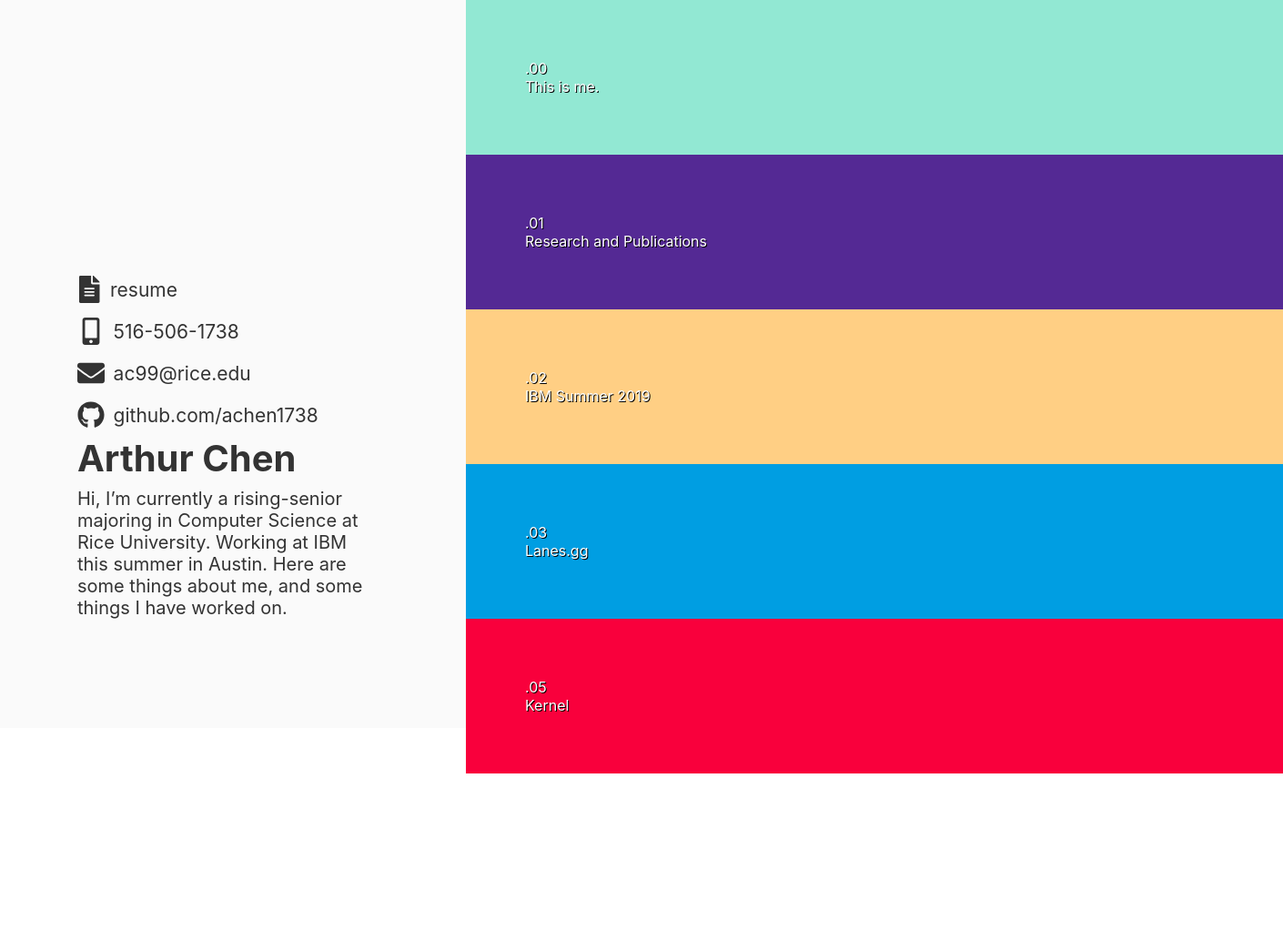
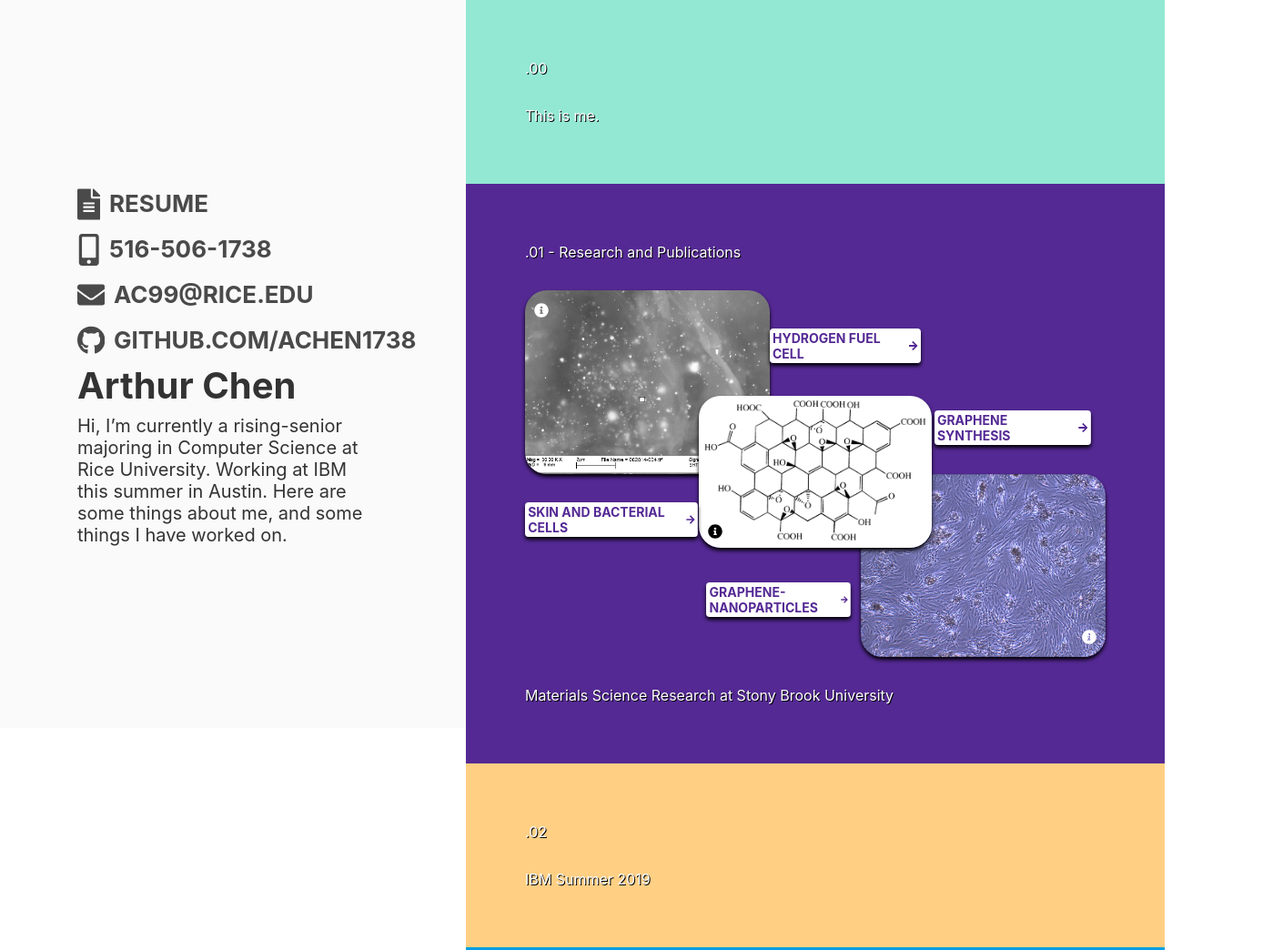
Before and after one commit to achen1738/M-E, a React app in the folder frontend/: page / in a window 1280 px wide. Shown: the top 1044 px of the page at 91% size, 1410 px wide, since content can reach past the window. Before the commit the page ends 850 px from the top, so only its background shows below. Built offline with nearby package versions, Linux system fonts and the light colour scheme.

Commit message:
finished the research section and lanes.gg section

```diff
--- a/frontend/src/components/content/content.js
+++ b/frontend/src/components/content/content.js
@@ -1,6 +1,8 @@
 import React, { Component } from "react";
 import styles from "./content.module.css";
 import OuterCard from "./myWork/outerCard";
+import Research from "./myWork/research";
+import Lanes from "./myWork/lanes";
 
 class Content extends Component {
   state = {};
@@ -14,8 +16,9 @@ class Content extends Component {
         />
         <OuterCard
           color={styles.mediumPurple}
-          numWork={".01"}
-          description={"Research and Publications"}
+          numWork={".01 - Research and Publications"}
+          content={<Research />}
+          description={"Materials Science Research at Stony Brook University"}
         />
         <OuterCard
           color={styles.beige}
@@ -24,8 +27,11 @@ class Content extends Component {
         />
         <OuterCard
           color={styles.mediumBlue}
-          numWork={".03"}
-          description={"Lanes.gg"}
+          numWork={".03 - Lanes.gg (Not Hosted)"}
+          content={<Lanes />}
+          description={
+            "Data Analysis of Individual Matches for League of Legends."
+          }
         />
         <OuterCard
           color={styles.brightRed}
--- a/frontend/src/components/content/myWork/innerCard.js
+++ b/frontend/src/components/content/myWork/innerCard.js
@@ -6,7 +6,7 @@ class InnerCard extends Component {
     return (
       <div className={styles.innerCard}>
         <div className={styles.numWork}>{this.props.numWork}</div>
-        <div className={styles.image} />
+        {this.props.content}
         <div className={styles.description}>{this.props.description}</div>
       </div>
     );
--- /dev/null
+++ b/frontend/src/components/content/myWork/lanes.js
@@ -0,0 +1,27 @@
+import React, { Component } from "react";
+import After from "../../../files/newLane2.gif";
+import { FaGithub } from "react-icons/fa";
+import styles from "./lanes.module.css";
+
+class Lanes extends Component {
+  state = {};
+  render() {
+    return (
+      <div className={styles.right}>
+        <div className={styles.gif}>
+          <img src={After} alt="After gif" />
+          <a
+            className={styles.githubLink}
+            rel="noopener noreferrer"
+            target="_blank"
+            href="https://github.com/achen1738/lanes.gg/tree/master/"
+          >
+            <FaGithub className={[styles.icon, styles.bigIcon].join(" ")} />
+          </a>
+        </div>
+      </div>
+    );
+  }
+}
+
+export default Lanes;
--- a/frontend/src/components/content/myWork/myWork.module.css
+++ b/frontend/src/components/content/myWork/myWork.module.css
@@ -8,3 +8,11 @@
   color: white;
   text-shadow: 1px 1px black;
 }
+
+.numWork {
+  margin-bottom: 4vh;
+}
+
+.description {
+  margin-top: 4vh;
+}
--- a/frontend/src/components/content/myWork/outerCard.js
+++ b/frontend/src/components/content/myWork/outerCard.js
@@ -1,14 +1,14 @@
 import React, { Component } from "react";
 import styles from "./myWork.module.css";
 import InnerCard from "./innerCard";
-class Myself extends Component {
+class OuterCard extends Component {
   state = {};
   render() {
     return (
       <div className={[styles.container, this.props.color].join(" ")}>
         <InnerCard
           numWork={this.props.numWork}
-          image={this.props.image}
+          content={this.props.content}
           description={this.props.description}
         />
       </div>
@@ -16,4 +16,4 @@ class Myself extends Component {
   }
 }
 
-export default Myself;
+export default OuterCard;
--- /dev/null
+++ b/frontend/src/components/content/myWork/research.js
@@ -0,0 +1,92 @@
+import React, { Component } from "react";
+import GO from "../../../images/go.jpg";
+import SEM from "../../../images/sem.jpg";
+import Cells from "../../../images/cells.jpg";
+import styles from "./research.module.css";
+import { FaInfoCircle, FaArrowRight } from "react-icons/fa";
+import ReactTooltip from "react-tooltip";
+
+class Research extends Component {
+  state = {};
+  render() {
+    return (
+      <div className={styles.imageContainer}>
+        <div className={[styles.researchImage, styles.left].join(" ")}>
+          <img src={SEM} alt="SEM" />
+          <FaInfoCircle data-tip data-for="SEM" className={styles.topLeft} />
+          <ReactTooltip place="right" id="SEM">
+            <span>Scanning Electron Microscopy of Graphene</span>
+            <br />
+            <span>synthesized with Metal Nanoparticles</span>
+          </ReactTooltip>
+          <div className={styles.topPublicationGrid}>
+            <div className={[styles.midTopPub].join(" ")}>
+              <a
+                className={styles.publication}
+                href="https://www.researchgate.net/publication/285982063_Optimizing_Reduced_Graphene_Oxide_with_Metallic_Nanoparticles_for_Increasing_the_Efficiency_of_Proton_Exchange_Membrane_Fuel_Cells"
+              >
+                Hydrogen Fuel Cell
+                <FaArrowRight className={styles.arrowIcon} />
+              </a>
+            </div>
+            <div className={[styles.midRightPos].join(" ")}>
+              <div className={styles.midRightPub}>
+                <a
+                  className={styles.publication}
+                  href="https://www.researchgate.net/publication/292950631_Synthesis_and_Characterization_of_Partially_Reduced_Graphene_Oxide_and_Platinum_and_Gold_Partially_Reduced_Graphene_Oxide"
+                >
+                  Graphene Synthesis
+                  <FaArrowRight className={styles.arrowIcon} />
+                </a>
+              </div>
+            </div>
+          </div>
+        </div>
+        <div className={[styles.middleImageContainer].join(" ")}>
+          <div className={[styles.middleImage].join(" ")}>
+            <img src={GO} alt="Graphene Oxide" />
+            <FaInfoCircle data-tip data-for="go" className={styles.center} />
+            <ReactTooltip place="right" id="go">
+              <span>Chemical Structure of Graphene Oxide</span>
+            </ReactTooltip>
+          </div>
+        </div>
+        <div className={[styles.researchImage, styles.right].join(" ")}>
+          <img className={[].join(" ")} src={Cells} alt="Cells with Pt GO" />
+          <FaInfoCircle
+            data-tip
+            data-for="cells"
+            className={styles.bottomRight}
+          />
+          <ReactTooltip place="left" id="cells">
+            <span>Dermal Fibroblast Cells plated with Graphene.</span>
+          </ReactTooltip>
+          <div className={styles.botPublicationGrid}>
+            <div className={[styles.midLeftPub].join(" ")}>
+              <a
+                className={styles.publication}
+                href="https://www.researchgate.net/publication/290508359_The_Effect_of_Graphene_OxideReduced_Graphene_Oxide_Functionalized_with_Metal_Nanoparticles_on_Dermal_Bacterial_and_CancerousNon-Cancerous_Epidermal_Cells"
+              >
+                Skin and Bacterial Cells
+                <FaArrowRight className={styles.arrowIcon} />
+              </a>
+            </div>
+            <div className={styles.midBotPos}>
+              <div className={styles.midBotPub}>
+                <a
+                  className={styles.publication}
+                  href="https://www.researchgate.net/publication/283154112_Creating_Metal_Nanoparticle-Reduced_Graphene_Oxide_Sheets_by_a_Simple_Desktop_Method"
+                >
+                  Graphene-Nanoparticles
+                  <FaArrowRight className={styles.arrowIcon} />
+                </a>
+              </div>
+            </div>
+          </div>
+        </div>
+      </div>
+    );
+  }
+}
+
+export default Research;
--- /dev/null
+++ b/frontend/src/components/content/myWork/research.module.css
@@ -0,0 +1,170 @@
+.imageContainer {
+  position: relative;
+  width: 100%;
+}
+
+.left {
+  position: relative;
+  display: flex;
+  flex-direction: row;
+}
+
+.right {
+  position: relative;
+  display: flex;
+  flex-direction: row-reverse;
+}
+
+.researchImage > img {
+  position: relative;
+  width: 21vw;
+  height: 100%;
+  border-radius: 3vh;
+  box-shadow: 0px 3px 4px 0px black;
+}
+
+.middleImageContainer {
+  position: absolute;
+  width: 100%;
+  height: 100%;
+  top: 0;
+  left: 0;
+  z-index: 1;
+  display: flex;
+  justify-content: center;
+  align-items: center;
+}
+
+.middleImage {
+  width: 20vw;
+  height: auto;
+  position: relative;
+}
+
+.middleImage > img {
+  width: 100%;
+  height: 100%;
+  border-radius: 3vh;
+  box-shadow: 0px 3px 4px 0px black;
+}
+
+.midResearchImg {
+  position: absolute;
+  width: 20vw;
+  height: auto;
+  border-radius: 3vh;
+  box-shadow: 0px 3px 4px 0px black;
+  left: 30.5%;
+  top: 18.5vh;
+  z-index: 1;
+}
+
+.topLeft {
+  position: absolute;
+  left: 0.75vw;
+  top: 1.75vh;
+  z-index: 2;
+}
+
+.bottomRight {
+  position: absolute;
+  right: 0.75vw;
+  bottom: 1.75vh;
+  z-index: 2;
+}
+
+.center {
+  position: absolute;
+  left: 0.75vw;
+  bottom: 1.75vh;
+  color: black;
+  z-index: 2;
+}
+
+.topPublicationGrid {
+  display: grid;
+  width: 100%;
+  grid-template-columns: 45% 48%;
+  grid-column-gap: 4%;
+}
+
+.botPublicationGrid {
+  display: grid;
+  width: 100%;
+  grid-template-columns: 53% 43%;
+  grid-column-gap: 1%;
+}
+
+.midTopPub {
+  /* padding: 8vh 5vw 0; */
+  height: 61%;
+  display: flex;
+  justify-content: center;
+  align-items: center;
+}
+
+.midRightPub {
+  height: 50%;
+  width: 97%;
+
+  display: flex;
+  flex-direction: column-reverse;
+  justify-content: center;
+  align-items: center;
+}
+
+.midRightPos {
+  display: flex;
+  flex-direction: column-reverse;
+}
+
+.midBotPos {
+  display: flex;
+  flex-direction: column-reverse;
+}
+
+.midBotPub {
+  height: 63%;
+  display: flex;
+  justify-content: center;
+  align-items: center;
+}
+
+.midLeftPub {
+  height: 50%;
+  width: 97%;
+
+  display: flex;
+  justify-content: center;
+  align-items: center;
+}
+
+.publication {
+  color: rgb(84, 41, 148);
+  text-transform: uppercase;
+  background-color: white;
+  text-shadow: none;
+  font-weight: bold;
+  padding: 0.25vh 0.25vw;
+  border-radius: 0.5vh;
+  font-size: 14px;
+  z-index: 2;
+  box-shadow: 0px 3px 4px 0px black;
+  display: flex;
+  align-items: center;
+
+  background: linear-gradient(to right, rgb(171, 132, 230) 50%, white 50%);
+  background-size: 200% 100%;
+  background-position: right bottom;
+  transition: all 0.5s ease-out;
+}
+
+.publication:hover {
+  background-position: left bottom;
+  color: white;
+  /* color: red; */
+}
+
+.arrowIcon {
+  padding-left: 0.25vw;
+}
--- a/frontend/src/components/sidebar/sidebar.js
+++ b/frontend/src/components/sidebar/sidebar.js
@@ -12,32 +12,36 @@ class SideBar extends Component {
           <div className={styles.links}>
             <a
               href={Resume}
-              style={{ width: "110px" }}
+              style={{ width: "150px" }}
               className={[styles.link, styles.linkable].join(" ")}
               download
             >
-              <FaFileAlt className={styles.icon} />
+              <FaFileAlt
+                className={[styles.icon, styles.smallIcon].join(" ")}
+              />
               <span className={styles.linkText}>resume</span>
             </a>
 
             <div className={styles.link}>
-              <FaMobileAlt className={styles.icon} />
+              <FaMobileAlt
+                className={[styles.icon, styles.smallIcon].join(" ")}
+              />
               <span className={styles.linkText}>516-506-1738</span>
             </div>
 
             <div className={styles.link}>
-              <FaEnvelope className={styles.icon} />
+              <FaEnvelope className={[styles.icon, styles.bigIcon].join(" ")} />
               <span className={styles.linkText}>ac99@rice.edu</span>
             </div>
 
             <a
               href="https://www.github.com/achen1738"
-              style={{ width: "290px" }}
+              style={{ width: "400px" }}
               className={[styles.link, styles.linkable].join(" ")}
               rel="noopener noreferrer"
               target="_blank"
             >
-              <FaGithub className={styles.icon} />
+              <FaGithub className={[styles.icon, styles.bigIcon].join(" ")} />
               <span className={styles.linkText}>github.com/achen1738</span>
             </a>
           </div>
--- a/frontend/src/components/sidebar/sidebar.module.css
+++ b/frontend/src/components/sidebar/sidebar.module.css
@@ -17,7 +17,7 @@
   position: absolute;
   left: 85px;
   right: 0px;
-  bottom: 15%;
+  bottom: 25%;
   width: 65%;
   font-style: "Montserrat";
   color: #333333;
@@ -33,17 +33,20 @@
 }
 
 .linkText {
-  font-size: 21px;
-  font-weight: 400;
+  font-weight: bold;
+  text-transform: uppercase;
   vertical-align: middle;
+  font-size: 26px;
+  line-height: 42px;
 }
 
 .link {
   display: flex;
   align-items: center;
-  padding: 1vh 0vw;
+  padding: 0.5vh 0vw;
   transition: all 0.2s ease-in-out;
   /* line-height: 0; */
+  color: #4a4a4a;
 }
 
 .linkable:hover {
@@ -51,10 +54,17 @@
   cursor: pointer;
 }
 
+.smallIcon {
+  font-size: 35px;
+}
+
 .icon {
   padding-right: 0.75vw;
-  font-size: 30px;
   line-height: 0;
+}
+
+.bigIcon {
+  font-size: 40px;
 }
 
 .name {
--- a/frontend/src/index.css
+++ b/frontend/src/index.css
@@ -11,10 +11,14 @@ body {
 a,
 a:visited {
   text-decoration: none;
-  color: #333333;
+  color: none;
 }
 
 code {
   font-family: source-code-pro, Menlo, Monaco, Consolas, "Courier New",
     monospace;
 }
+
+* {
+  box-sizing: border-box;
+}
```
Also changed, not shown: frontend/src/components/content/myWork/lanes.module.css (added, +26 -0 lines), frontend/src/images/cells.jpg (added), frontend/src/images/go.jpg (added), frontend/src/images/go1.jpg (added), frontend/src/images/sem.jpg (added), 2 other files.
